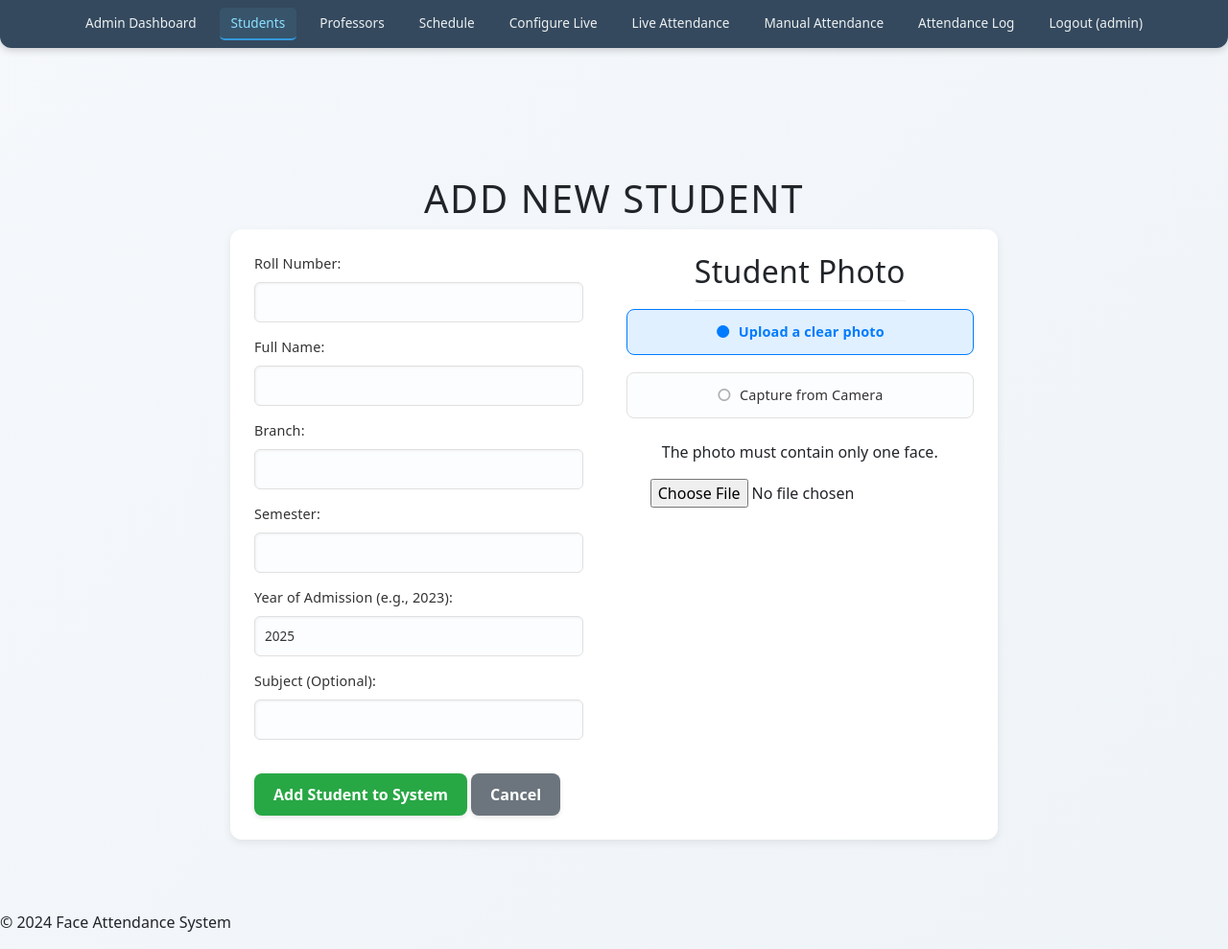
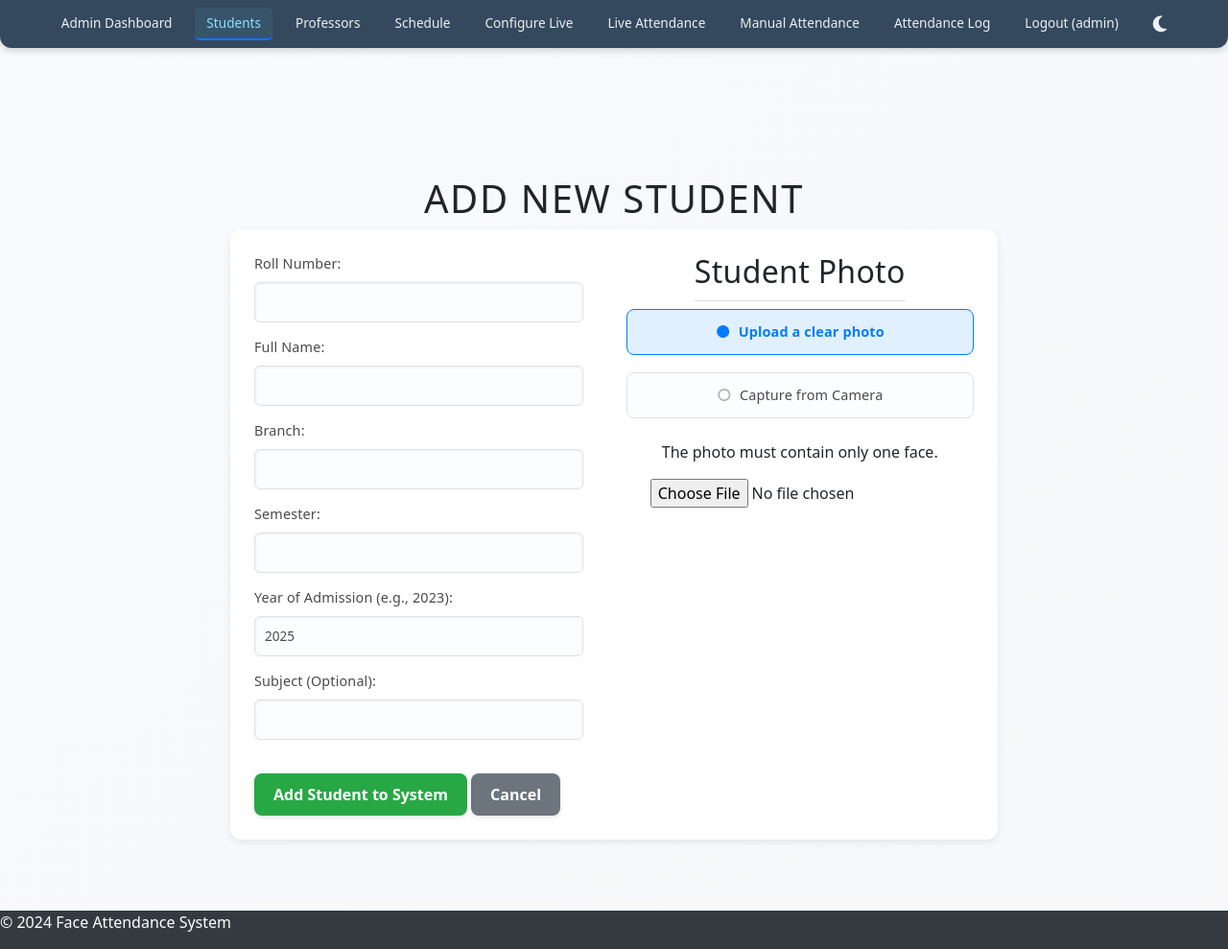
Before and after one commit to AnshulSharma9340/Face-Based-Attendance-Attribute-System, a Flask app: page /add_student in a window 1280 px wide. Shown: the whole page at 96% size. Run offline with Flask 3, Linux system fonts and the light colour scheme; a user stored in the database is signed in; some libraries are stand-ins or nearby versions.

Commit message:
feat: Add light/dark theme toggle with localStorage persistence
Implemented a professional theme toggle system that allows users to switch
between light and dark modes with their preference saved across sessions.

Features:
- CSS variables for easy theme management
- Smooth transitions between themes
- localStorage persistence
- System preference detection (prefers-color-scheme)
- Keyboard accessible toggle button
- No flash of unstyled content on page load
- Professional dark color palette optimized for readability

Changes:
- Added static/theme.css with comprehensive theme variables
- Added static/theme-toggle.js with toggle logic and persistence
- Updated templates/base.html with theme CSS/JS and toggle button
- Theme toggle button integrated into navigation bar

The dark theme uses carefully selected colors:
- Dark backgrounds (#1a1d23, #242831) for reduced eye strain
- High contrast text (#e4e6eb) for readability
- Accent colors (green, blue, red) adjusted for dark mode
- All UI elements (forms, tables, alerts) properly themed

Closes #4

```diff
--- /dev/null
+++ b/static/theme-toggle.js
@@ -0,0 +1,135 @@
+/**
+ * Theme Toggle System
+ * Handles light/dark theme switching with localStorage persistence
+ */
+
+(function() {
+    'use strict';
+
+    // Theme constants
+    const THEME_KEY = 'preferred-theme';
+    const THEME_LIGHT = 'light';
+    const THEME_DARK = 'dark';
+
+    /**
+     * Get the current theme from localStorage or system preference
+     * @returns {string} 'light' or 'dark'
+     */
+    function getPreferredTheme() {
+        const storedTheme = localStorage.getItem(THEME_KEY);
+
+        if (storedTheme) {
+            return storedTheme;
+        }
+
+        // Check system preference
+        if (window.matchMedia && window.matchMedia('(prefers-color-scheme: dark)').matches) {
+            return THEME_DARK;
+        }
+
+        return THEME_LIGHT;
+    }
+
+    /**
+     * Apply theme to the document
+     * @param {string} theme - 'light' or 'dark'
+     */
+    function applyTheme(theme) {
+        const html = document.documentElement;
+
+        if (theme === THEME_DARK) {
+            html.setAttribute('data-theme', 'dark');
+        } else {
+            html.removeAttribute('data-theme');
+        }
+
+        // Update toggle button icon
+        updateToggleIcon(theme);
+    }
+
+    /**
+     * Update the theme toggle button icon
+     * @param {string} theme - 'light' or 'dark'
+     */
+    function updateToggleIcon(theme) {
+        const toggleBtn = document.getElementById('theme-toggle');
+        if (!toggleBtn) return;
+
+        const icon = toggleBtn.querySelector('i');
+        if (!icon) return;
+
+        if (theme === THEME_DARK) {
+            icon.className = 'fas fa-sun';
+            toggleBtn.setAttribute('aria-label', 'Switch to light theme');
+            toggleBtn.setAttribute('title', 'Switch to light theme');
+        } else {
+            icon.className = 'fas fa-moon';
+            toggleBtn.setAttribute('aria-label', 'Switch to dark theme');
+            toggleBtn.setAttribute('title', 'Switch to dark theme');
+        }
+    }
+
+    /**
+     * Toggle between light and dark themes
+     */
+    function toggleTheme() {
+        const currentTheme = getPreferredTheme();
+        const newTheme = currentTheme === THEME_LIGHT ? THEME_DARK : THEME_LIGHT;
+
+        // Save to localStorage
+        localStorage.setItem(THEME_KEY, newTheme);
+
+        // Apply the new theme
+        applyTheme(newTheme);
+    }
+
+    /**
+     * Initialize theme on page load
+     */
+    function initTheme() {
+        const theme = getPreferredTheme();
+        applyTheme(theme);
+    }
+
+    /**
+     * Set up event listeners
+     */
+    function setupEventListeners() {
+        const toggleBtn = document.getElementById('theme-toggle');
+        if (toggleBtn) {
+            toggleBtn.addEventListener('click', toggleTheme);
+
+            // Keyboard accessibility
+            toggleBtn.addEventListener('keydown', function(e) {
+                if (e.key === 'Enter' || e.key === ' ') {
+                    e.preventDefault();
+                    toggleTheme();
+                }
+            });
+        }
+
+        // Listen for system theme changes
+        if (window.matchMedia) {
+            window.matchMedia('(prefers-color-scheme: dark)').addEventListener('change', function(e) {
+                // Only update if user hasn't set a preference
+                if (!localStorage.getItem(THEME_KEY)) {
+                    const newTheme = e.matches ? THEME_DARK : THEME_LIGHT;
+                    applyTheme(newTheme);
+                }
+            });
+        }
+    }
+
+    // Initialize theme immediately (before DOM loads to prevent flash)
+    initTheme();
+
+    // Set up event listeners when DOM is ready
+    if (document.readyState === 'loading') {
+        document.addEventListener('DOMContentLoaded', setupEventListeners);
+    } else {
+        setupEventListeners();
+    }
+
+    // Expose toggle function globally for potential external use
+    window.toggleTheme = toggleTheme;
+})();
--- /dev/null
+++ b/static/theme.css
@@ -0,0 +1,344 @@
+/* ========================================
+   Theme Toggle System - CSS Variables
+   ======================================== */
+
+/* Default Light Theme */
+:root {
+  /* Background Colors */
+  --bg-primary: #f8fafd;
+  --bg-secondary: #ffffff;
+  --bg-tertiary: #f6f8fa;
+  --bg-elevated: #ffffff;
+
+  /* Text Colors */
+  --text-primary: #4a4a4a;
+  --text-secondary: #555;
+  --text-tertiary: #666;
+  --text-heading: #334455;
+
+  /* UI Colors */
+  --border-color: #e0e0e0;
+  --border-light: #f0f0f0;
+  --shadow-sm: rgba(0, 0, 0, 0.05);
+  --shadow-md: rgba(0, 0, 0, 0.08);
+  --shadow-lg: rgba(0, 0, 0, 0.12);
+
+  /* Accent Colors */
+  --accent-primary: #28a745;
+  --accent-secondary: #007bff;
+  --accent-danger: #dc3545;
+  --accent-warning: #ffc107;
+
+  /* Navigation */
+  --nav-bg: #34495e;
+  --nav-text: #ecf0f1;
+  --nav-hover-bg: rgba(255, 255, 255, 0.08);
+  --nav-active-text: #8ce1ff;
+  --nav-active-bg: rgba(97, 218, 251, 0.08);
+
+  /* Form Elements */
+  --input-bg: #fcfdff;
+  --input-border: #e0e0e0;
+  --input-focus-border: #a0c9ff;
+  --input-focus-shadow: rgba(0, 123, 255, 0.15);
+
+  /* Scrollbar */
+  --scrollbar-track: #f8f8f8;
+  --scrollbar-thumb: #d4d9e0;
+  --scrollbar-thumb-hover: #c0c5cc;
+
+  /* Footer */
+  --footer-bg: #343a40;
+  --footer-text: white;
+}
+
+/* Dark Theme */
+[data-theme="dark"] {
+  /* Background Colors */
+  --bg-primary: #1a1d23;
+  --bg-secondary: #242831;
+  --bg-tertiary: #2d3139;
+  --bg-elevated: #2d3139;
+
+  /* Text Colors */
+  --text-primary: #e4e6eb;
+  --text-secondary: #b0b3b8;
+  --text-tertiary: #8a8d93;
+  --text-heading: #e4e6eb;
+
+  /* UI Colors */
+  --border-color: #3a3f4b;
+  --border-light: #2f3440;
+  --shadow-sm: rgba(0, 0, 0, 0.3);
+  --shadow-md: rgba(0, 0, 0, 0.4);
+  --shadow-lg: rgba(0, 0, 0, 0.5);
+
+  /* Accent Colors */
+  --accent-primary: #3fb950;
+  --accent-secondary: #58a6ff;
+  --accent-danger: #f85149;
+  --accent-warning: #d29922;
+
+  /* Navigation */
+  --nav-bg: #1c1f26;
+  --nav-text: #e4e6eb;
+  --nav-hover-bg: rgba(255, 255, 255, 0.1);
+  --nav-active-text: #58a6ff;
+  --nav-active-bg: rgba(88, 166, 255, 0.15);
+
+  /* Form Elements */
+  --input-bg: #2d3139;
+  --input-border: #3a3f4b;
+  --input-focus-border: #58a6ff;
+  --input-focus-shadow: rgba(88, 166, 255, 0.25);
+
+  /* Scrollbar */
+  --scrollbar-track: #1a1d23;
+  --scrollbar-thumb: #3a3f4b;
+  --scrollbar-thumb-hover: #4a4f5b;
+
+  /* Footer */
+  --footer-bg: #1c1f26;
+  --footer-text: #e4e6eb;
+}
+
+/* Smooth transitions for theme changes */
+body,
+nav,
+footer,
+.section-card,
+form,
+table,
+input,
+select,
+textarea,
+.alert {
+  transition: background-color 0.3s ease, color 0.3s ease,
+    border-color 0.3s ease;
+}
+
+/* Apply theme variables to existing elements */
+body {
+  background: linear-gradient(
+    135deg,
+    var(--bg-primary) 0%,
+    var(--bg-tertiary) 100%
+  );
+  color: var(--text-primary);
+}
+
+h1,
+h2,
+h3,
+h4,
+h5,
+h6 {
+  color: var(--text-heading);
+}
+
+h2 {
+  color: var(--accent-primary);
+  border-bottom-color: var(--border-color);
+}
+
+/* Navigation */
+nav {
+  background-color: var(--nav-bg);
+}
+
+nav a {
+  color: var(--nav-text);
+}
+
+nav a:hover {
+  background-color: var(--nav-hover-bg);
+}
+
+nav a.active {
+  color: var(--nav-active-text);
+  background-color: var(--nav-active-bg);
+  border-bottom-color: var(--accent-secondary);
+}
+
+/* Cards and Sections */
+.section-card {
+  background-color: var(--bg-secondary);
+  border-color: var(--border-light);
+  box-shadow: 0 3px 8px var(--shadow-md);
+}
+
+.section-card:hover {
+  box-shadow: 0 5px 15px var(--shadow-lg);
+}
+
+/* Tables */
+table {
+  background-color: var(--bg-secondary);
+  box-shadow: 0 1px 4px var(--shadow-sm);
+}
+
+th {
+  background-color: var(--bg-tertiary);
+  color: var(--text-secondary);
+}
+
+th,
+td {
+  border-bottom-color: var(--border-light);
+}
+
+tbody tr:nth-child(even) {
+  background-color: var(--bg-tertiary);
+}
+
+tbody tr:hover {
+  background-color: var(--bg-tertiary);
+}
+
+/* Forms */
+form {
+  background-color: var(--bg-secondary);
+  box-shadow: 0 3px 8px var(--shadow-md);
+}
+
+label {
+  color: var(--text-primary);
+}
+
+input[type="text"],
+input[type="time"],
+input[type="date"],
+input[type="email"],
+input[type="tel"],
+input[type="number"],
+input[type="password"],
+select,
+textarea {
+  background-color: var(--input-bg);
+  border-color: var(--input-border);
+  color: var(--text-primary);
+  box-shadow: inset 1px 1px 3px var(--shadow-sm);
+}
+
+input::placeholder,
+textarea::placeholder {
+  color: var(--text-tertiary);
+}
+
+input:focus,
+select:focus,
+textarea:focus {
+  border-color: var(--input-focus-border);
+  box-shadow: 0 0 0 2px var(--input-focus-shadow);
+  background-color: var(--bg-secondary);
+}
+
+/* Scrollbar */
+::-webkit-scrollbar-track {
+  background: var(--scrollbar-track);
+}
+
+::-webkit-scrollbar-thumb {
+  background: var(--scrollbar-thumb);
+  border-color: var(--scrollbar-track);
+}
+
+::-webkit-scrollbar-thumb:hover {
+  background: var(--scrollbar-thumb-hover);
+}
+
+/* Footer */
+footer {
+  background-color: var(--footer-bg);
+  color: var(--footer-text);
+}
+
+/* Theme Toggle Button */
+.theme-toggle {
+  background: none;
+  border: none;
+  color: var(--nav-text);
+  font-size: 1.2em;
+  cursor: pointer;
+  padding: 6px 12px;
+  border-radius: 5px;
+  transition: all 0.15s ease-out;
+  display: inline-flex;
+  align-items: center;
+  justify-content: center;
+}
+
+.theme-toggle:hover {
+  background-color: var(--nav-hover-bg);
+  transform: translateY(-1px) scale(1.05);
+}
+
+.theme-toggle:active {
+  transform: translateY(0) scale(0.95);
+}
+
+/* Dark theme specific adjustments */
+[data-theme="dark"]
+  .filter-group
+  input[type="radio"]
+  + label.radio-label::before {
+  background-color: var(--input-bg);
+  border-color: var(--border-color);
+}
+
+[data-theme="dark"] .student-list-checkboxes {
+  background-color: var(--input-bg);
+  border-color: var(--border-color);
+}
+
+[data-theme="dark"] .student-list-checkboxes label {
+  background-color: var(--bg-tertiary);
+}
+
+[data-theme="dark"] .student-list-checkboxes label:hover {
+  background-color: var(--bg-elevated);
+}
+
+[data-theme="dark"] .student-list-checkboxes input[type="checkbox"] {
+  background-color: var(--input-bg);
+  border-color: var(--border-color);
+}
+
+[data-theme="dark"] .live-container,
+[data-theme="dark"] .camera-capture-container {
+  background-color: var(--bg-secondary);
+  border-color: var(--border-color);
+}
+
+[data-theme="dark"] .live-controls {
+  background-color: var(--bg-tertiary);
+}
+
+[data-theme="dark"] .live-status {
+  color: var(--text-secondary);
+}
+
+/* Alert messages in dark theme */
+[data-theme="dark"] .alert-success {
+  background-color: rgba(63, 185, 80, 0.15);
+  border-color: rgba(63, 185, 80, 0.3);
+  color: #3fb950;
+}
+
+[data-theme="dark"] .alert-warning {
+  background-color: rgba(210, 153, 34, 0.15);
+  border-color: rgba(210, 153, 34, 0.3);
+  color: #d29922;
+}
+
+[data-theme="dark"] .alert-info {
+  background-color: rgba(88, 166, 255, 0.15);
+  border-color: rgba(88, 166, 255, 0.3);
+  color: #58a6ff;
+}
+
+[data-theme="dark"] .alert-danger {
+  background-color: rgba(248, 81, 73, 0.15);
+  border-color: rgba(248, 81, 73, 0.3);
+  color: #f85149;
+}
--- a/templates/base.html
+++ b/templates/base.html
@@ -7,6 +7,7 @@
 
     {# Global CSS #}
     <link rel="stylesheet" href="{{ url_for('static', filename='style-3d.css') }}">
+    <link rel="stylesheet" href="{{ url_for('static', filename='theme.css') }}">
 
     {# Font Awesome for icons #}
     <link rel="stylesheet" href="https://cdnjs.cloudflare.com/ajax/libs/font-awesome/6.5.2/css/all.min.css"
@@ -16,6 +17,9 @@
     {# Bootstrap CSS #}
     <link href="https://cdn.jsdelivr.net/npm/bootstrap@5.3.3/dist/css/bootstrap.min.css" rel="stylesheet"
           integrity="sha384-QWTKZyjpPEjISv5WaRU9OFeRpok6YctnYmDr5pNlyT2bRjXh0JMhjY6hW+ALEwIH" crossorigin="anonymous">
+
+    {# Theme Toggle Script - Load early to prevent flash #}
+    <script src="{{ url_for('static', filename='theme-toggle.js') }}"></script>
 
     {% block head_extra %}{% endblock %} {# Placeholder for extra head content from child templates #}
 
@@ -75,6 +79,10 @@
             {% else %}
                 <a href="{{ url_for('login') }}" class="{% if request.endpoint == 'login' %}active{% endif %}">Login</a>
             {% endif %}
+            {# Theme Toggle Button #}
+            <button id="theme-toggle" class="theme-toggle" aria-label="Toggle theme" title="Toggle theme">
+                <i class="fas fa-moon"></i>
+            </button>
         </nav>
     </header>
 
```
